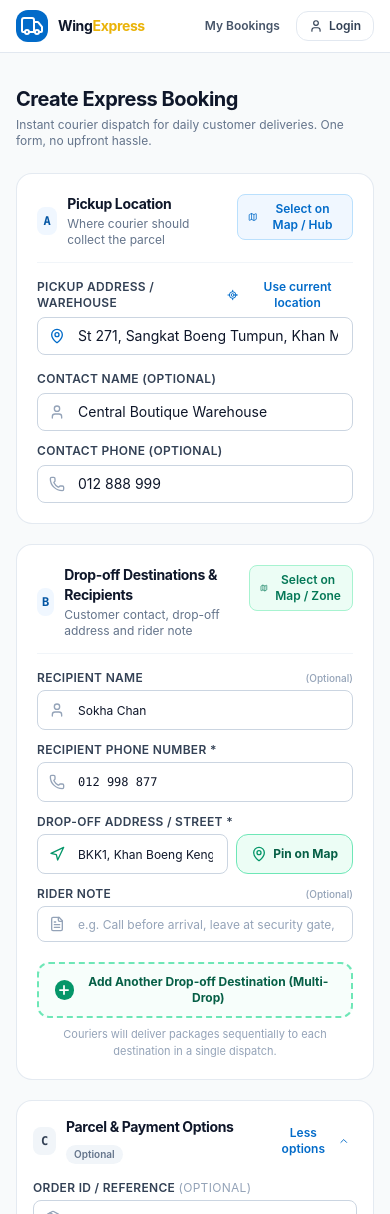
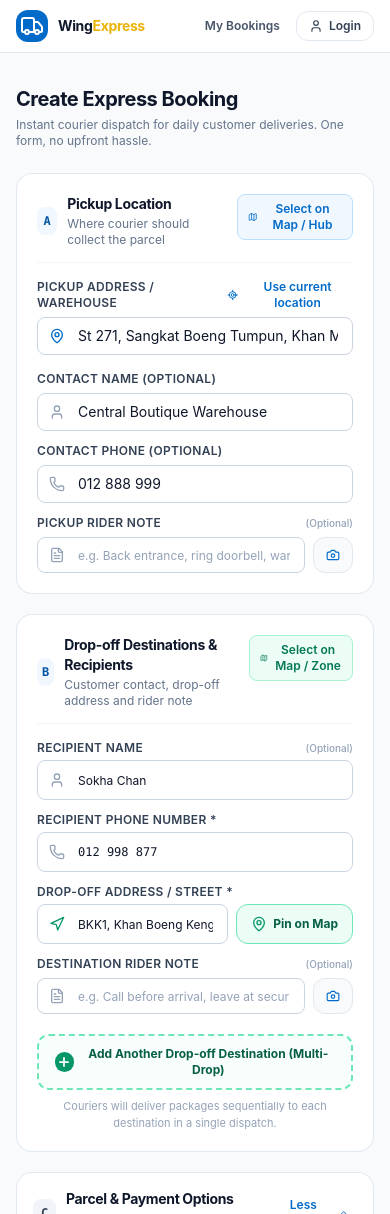
Before and after one commit to sophanithmey/next-express, a Next.js app: page / in a window 390 px wide. Shown: the top 1214 px of the page. Built offline with nearby package versions, Linux system fonts and the light colour scheme; no server answers.

Commit message:
feat(booking): add rider note with image upload attachment to pickup and drop-off sections

```diff
--- /dev/null
+++ b/src/components/molecules/rider-note-input.tsx
@@ -0,0 +1,115 @@
+'use client';
+
+import React, { useRef } from 'react';
+import { Input } from '../atoms/input';
+import { Label } from '../atoms/label';
+import { FileText, Camera, X, Image as ImageIcon } from 'lucide-react';
+
+interface RiderNoteInputProps {
+  id: string;
+  label?: string;
+  placeholder?: string;
+  noteValue: string;
+  imageValue?: string;
+  onChangeNote: (note: string) => void;
+  onChangeImage: (imageUrl?: string) => void;
+}
+
+export function RiderNoteInput({
+  id,
+  label = 'Rider Note',
+  placeholder = 'e.g. Call before arrival, building entrance at back alley, house #12B',
+  noteValue,
+  imageValue,
+  onChangeNote,
+  onChangeImage,
+}: RiderNoteInputProps) {
+  const fileInputRef = useRef<HTMLInputElement>(null);
+
+  const handleFileChange = (e: React.ChangeEvent<HTMLInputElement>) => {
+    const file = e.target.files?.[0];
+    if (!file) return;
+
+    // Convert file to base64 data URL for instant client preview and payload transfer
+    const reader = new FileReader();
+    reader.onload = () => {
+      if (typeof reader.result === 'string') {
+        onChangeImage(reader.result);
+      }
+    };
+    reader.readAsDataURL(file);
+
+    // Reset input value to allow re-uploading same file if desired
+    e.target.value = '';
+  };
+
+  return (
+    <div className="space-y-1.5">
+      <div className="flex items-center justify-between">
+        <Label htmlFor={id} className="text-xs text-slate-600">
+          {label}
+        </Label>
+        <span className="text-[10px] text-slate-400 font-medium">(Optional)</span>
+      </div>
+
+      <div className="flex items-center gap-2">
+        <div className="flex-1">
+          <Input
+            id={id}
+            placeholder={placeholder}
+            value={noteValue}
+            onChange={(e) => onChangeNote(e.target.value)}
+            leftIcon={<FileText className="h-4 w-4 text-slate-400" />}
+            className="h-9 text-xs"
+          />
+        </div>
+
+        <button
+          type="button"
+          onClick={() => fileInputRef.current?.click()}
+          className="h-9 px-3 rounded-xl border border-slate-200 bg-slate-50 hover:bg-slate-100 text-xs font-semibold text-slate-700 flex items-center gap-1.5 flex-shrink-0 transition cursor-pointer shadow-2xs"
+          title="Upload photo for courier"
+        >
+          <Camera className="h-3.5 w-3.5 text-brand-600" />
+          <span className="hidden sm:inline">{imageValue ? 'Change Photo' : 'Photo'}</span>
+        </button>
+
+        <input
+          type="file"
+          ref={fileInputRef}
+          accept="image/*"
+          onChange={handleFileChange}
+          className="hidden"
+          aria-label="Upload photo for rider note"
+        />
+      </div>
+
+      {/* Image Preview Card */}
+      {imageValue && (
+        <div className="flex items-center gap-2.5 rounded-xl border border-brand-200 bg-brand-50/50 p-2 text-xs animate-in fade-in">
+          {/* eslint-disable-next-line @next/next/no-img-element */}
+          <img
+            src={imageValue}
+            alt="Rider reference"
+            className="h-10 w-10 rounded-lg object-cover border border-brand-200 shadow-2xs flex-shrink-0"
+          />
+          <div className="min-w-0 flex-1">
+            <span className="font-semibold text-brand-900 block truncate text-[11px] flex items-center gap-1">
+              <ImageIcon className="h-3 w-3 text-brand-600" />
+              <span>Location photo attached for rider</span>
+            </span>
+            <span className="text-slate-500 text-[10px]">Helps courier find entrance quickly</span>
+          </div>
+          <button
+            type="button"
+            onClick={() => onChangeImage(undefined)}
+            className="p-1 rounded-md text-slate-400 hover:text-rose-600 hover:bg-rose-50 transition cursor-pointer"
+            title="Remove photo"
+          >
+            <X className="h-4 w-4" />
+          </button>
+        </div>
+      )}
+    </div>
+  );
+}
--- a/src/components/organisms/booking-sections/dropoff-stop-item.tsx
+++ b/src/components/organisms/booking-sections/dropoff-stop-item.tsx
@@ -4,7 +4,8 @@ import React from 'react';
 import { DropoffStop, RecipientInfo, DropoffLocation } from '@/features/booking/types/booking-types';
 import { Input } from '../../atoms/input';
 import { Label } from '../../atoms/label';
-import { Navigation, User, Phone, MapPin, Trash2, FileText } from 'lucide-react';
+import { RiderNoteInput } from '../../molecules/rider-note-input';
+import { Navigation, User, Phone, MapPin, Trash2 } from 'lucide-react';
 
 interface DropoffStopItemProps {
   stop: DropoffStop;
@@ -144,25 +145,24 @@ export function DropoffStopItem({
         {addressError && <p className="text-xs font-medium text-rose-600">{addressError}</p>}
       </div>
 
-      {/* Rider Note (Optional) */}
-      <div className="space-y-1">
-        <div className="flex items-center justify-between">
-          <Label htmlFor={`rider-note-${index}`} className="text-xs text-slate-600">
-            Rider Note
-          </Label>
-          <span className="text-[10px] text-slate-400 font-medium">(Optional)</span>
-        </div>
-        <Input
-          id={`rider-note-${index}`}
-          placeholder="e.g. Call before arrival, leave at security gate, house #12B"
-          value={stop.recipient.notes || ''}
-          onChange={(e) =>
-            onUpdateStop(index, { ...stop.recipient, notes: e.target.value }, stop.dropoff)
-          }
-          leftIcon={<FileText className="h-4 w-4 text-slate-400" />}
-          className="h-9 text-xs"
-        />
-      </div>
+      {/* Rider Note (Optional) with Photo Upload */}
+      <RiderNoteInput
+        id={`rider-note-${index}`}
+        label="Destination Rider Note"
+        placeholder="e.g. Call before arrival, leave at security gate, house #12B"
+        noteValue={stop.recipient.notes || ''}
+        imageValue={stop.imageUrl || stop.recipient.imageUrl}
+        onChangeNote={(note) =>
+          onUpdateStop(index, { ...stop.recipient, notes: note }, stop.dropoff)
+        }
+        onChangeImage={(img) =>
+          onUpdateStop(
+            index,
+            { ...stop.recipient, imageUrl: img },
+            { ...stop.dropoff }
+          )
+        }
+      />
     </div>
   );
 }
--- a/src/components/organisms/booking-sections/pickup-section.tsx
+++ b/src/components/organisms/booking-sections/pickup-section.tsx
@@ -5,6 +5,7 @@ import { PickupLocation } from '@/features/booking/types/booking-types';
 import { FormSection } from '../../molecules/form-section';
 import { Input } from '../../atoms/input';
 import { Label } from '../../atoms/label';
+import { RiderNoteInput } from '../../molecules/rider-note-input';
 import { MapPin, User, Phone, Map, LocateFixed, Loader2 } from 'lucide-react';
 
 interface PickupSectionProps {
@@ -56,48 +57,48 @@ export function PickupSection({
           coordinates: { lat: 11.5564, lng: 104.9282 },
         });
       },
-      { timeout: 7000, enableHighAccuracy: true }
+      { timeout: 7000, enableHighAccuracy: true },
     );
   };
 
   return (
     <FormSection
-      number="A"
-      title="Pickup Location"
-      subtitle="Where courier should collect the parcel"
+      number='A'
+      title='Pickup Location'
+      subtitle='Where courier should collect the parcel'
       action={
         <button
-          type="button"
+          type='button'
           onClick={onOpenMap}
-          className="flex items-center gap-1.5 text-xs font-semibold text-brand-600 hover:text-brand-700 bg-brand-50 px-2.5 py-1.5 rounded-lg border border-brand-200 transition cursor-pointer"
+          className='flex items-center gap-1.5 text-xs font-semibold text-brand-600 hover:text-brand-700 bg-brand-50 px-2.5 py-1.5 rounded-lg border border-brand-200 transition cursor-pointer'
         >
-          <Map className="h-3.5 w-3.5" />
+          <Map className='h-3.5 w-3.5' />
           <span>Select on Map / Hub</span>
         </button>
       }
     >
-      <div className="space-y-3">
-        <div className="space-y-1.5">
-          <div className="flex items-center justify-between">
-            <Label htmlFor="pickup-address">Pickup Address / Warehouse</Label>
+      <div className='space-y-3'>
+        <div className='space-y-1.5'>
+          <div className='flex items-center justify-between'>
+            <Label htmlFor='pickup-address'>Pickup Address / Warehouse</Label>
             <button
-              type="button"
+              type='button'
               onClick={handleGetCurrentLocation}
               disabled={isLocating}
-              className="text-xs font-semibold text-brand-600 hover:text-brand-700 flex items-center gap-1 cursor-pointer transition select-none disabled:opacity-60"
+              className='text-xs font-semibold text-brand-600 hover:text-brand-700 flex items-center gap-1 cursor-pointer transition select-none disabled:opacity-60'
             >
               {isLocating ? (
-                <Loader2 className="h-3 w-3 animate-spin text-brand-600" />
+                <Loader2 className='h-3 w-3 animate-spin text-brand-600' />
               ) : (
-                <LocateFixed className="h-3 w-3 text-brand-600" />
+                <LocateFixed className='h-3 w-3 text-brand-600' />
               )}
               <span>{isLocating ? 'Locating…' : 'Use current location'}</span>
             </button>
           </div>
 
           <Input
-            id="pickup-address"
-            placeholder="e.g. St 271, Mean Chey, Phnom Penh"
+            id='pickup-address'
+            placeholder='e.g. St 271, Mean Chey, Phnom Penh'
             value={pickup.address}
             onChange={(e) =>
               onChangePickup({
@@ -106,36 +107,53 @@ export function PickupSection({
                 name: e.target.value.split(',')[0] || 'My Location',
               })
             }
-            leftIcon={<MapPin className="h-4 w-4 text-brand-600" />}
+            leftIcon={<MapPin className='h-4 w-4 text-brand-600' />}
             error={Boolean(error)}
           />
-          {error && <p className="text-xs font-medium text-rose-600">{error}</p>}
+          {error && (
+            <p className='text-xs font-medium text-rose-600'>{error}</p>
+          )}
         </div>
 
-        <div className="grid grid-cols-1 sm:grid-cols-2 gap-3 pt-1">
-          <div className="space-y-1.5">
-            <Label htmlFor="sender-name">Contact Name (Optional)</Label>
+        <div className='grid grid-cols-1 sm:grid-cols-2 gap-3 pt-1'>
+          <div className='space-y-1.5'>
+            <Label htmlFor='sender-name'>Contact Name (Optional)</Label>
             <Input
-              id="sender-name"
-              placeholder="e.g. Warehouse Dispatcher"
+              id='sender-name'
+              placeholder='e.g. Warehouse Dispatcher'
               value={pickup.senderName || ''}
-              onChange={(e) => onChangePickup({ ...pickup, senderName: e.target.value })}
-              leftIcon={<User className="h-4 w-4 text-slate-400" />}
+              onChange={(e) =>
+                onChangePickup({ ...pickup, senderName: e.target.value })
+              }
+              leftIcon={<User className='h-4 w-4 text-slate-400' />}
             />
           </div>
 
-          <div className="space-y-1.5">
-            <Label htmlFor="sender-phone">Contact Phone (Optional)</Label>
+          <div className='space-y-1.5'>
+            <Label htmlFor='sender-phone'>Contact Phone (Optional)</Label>
             <Input
-              id="sender-phone"
-              type="tel"
-              placeholder="012 888 999"
+              id='sender-phone'
+              type='tel'
+              placeholder='012 888 999'
               value={pickup.senderPhone || ''}
-              onChange={(e) => onChangePickup({ ...pickup, senderPhone: e.target.value })}
-              leftIcon={<Phone className="h-4 w-4 text-slate-400" />}
+              onChange={(e) =>
+                onChangePickup({ ...pickup, senderPhone: e.target.value })
+              }
+              leftIcon={<Phone className='h-4 w-4 text-slate-400' />}
             />
           </div>
         </div>
+
+        {/* Rider Note with Photo Upload for Pickup */}
+        <RiderNoteInput
+          id='pickup-rider-note'
+          label='Pickup Rider Note'
+          placeholder='e.g. Back entrance, ring doorbell, warehouse door photo'
+          noteValue={pickup.riderNote || ''}
+          imageValue={pickup.imageUrl}
+          onChangeNote={(note) => onChangePickup({ ...pickup, riderNote: note })}
+          onChangeImage={(img) => onChangePickup({ ...pickup, imageUrl: img })}
+        />
       </div>
     </FormSection>
   );
--- a/src/features/booking/types/booking-types.ts
+++ b/src/features/booking/types/booking-types.ts
@@ -10,6 +10,8 @@ export interface PickupLocation {
   coordinates: GeoCoordinates;
   senderName?: string;
   senderPhone?: string;
+  riderNote?: string;
+  imageUrl?: string;
   isDefault?: boolean;
 }
 
@@ -18,6 +20,7 @@ export interface RecipientInfo {
   phoneNumber: string;
   alternatePhone?: string;
   notes?: string;
+  imageUrl?: string;
 }
 
 export interface DropoffLocation {
@@ -31,6 +34,7 @@ export interface DropoffStop {
   recipient: RecipientInfo;
   dropoff: DropoffLocation;
   parcelNote?: string;
+  imageUrl?: string;
 }
 
 export interface ParcelInfo {
```
